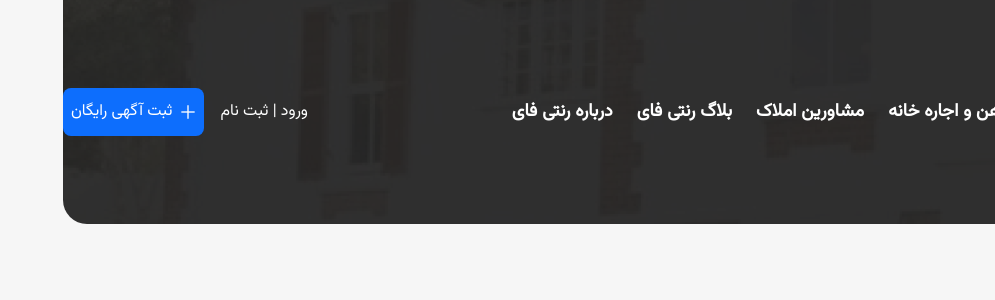
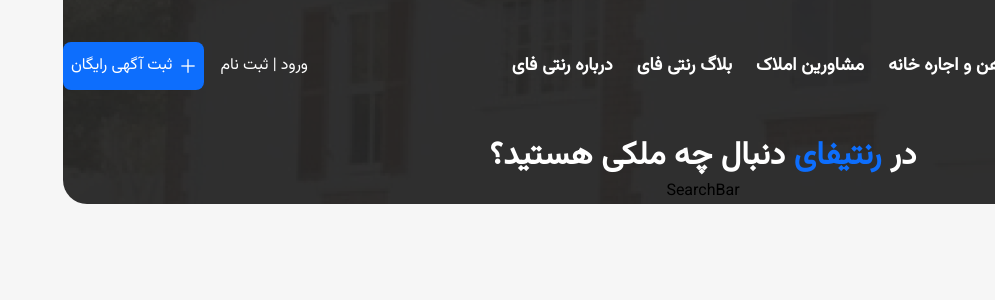
Before and after one commit to pouryazardosht/rentify-frontend, a React (Vite) app: page / in a window 1280 px wide. Shown: the top 300 px of the page, without its empty margins (285-1280 px from the left). Built offline with nearby package versions, Linux system fonts and the light colour scheme.

Commit message:
fix: line height remove from tailwind theme

```diff
--- a/src/pages/Home/Home.jsx
+++ b/src/pages/Home/Home.jsx
@@ -1,4 +1,5 @@
 import Header from "../../components/Header"
+import Banner from "./components/Banner"
 
 function Home() {
   return (
@@ -7,6 +8,7 @@
         <header className="container">
           <Header />
         </header>
+        <Banner />
       </div>
     </section>
   )
--- /dev/null
+++ b/src/pages/Home/components/Banner.jsx
@@ -0,0 +1,14 @@
+import SearchBar from "./SearchBar"
+
+function Banner() {
+    return (
+        <div className="flex items-center flex-col">
+            <p className="text-h3 text-white">
+                در <span className="text-primary">رنتیفای</span> دنبال چه ملکی هستید؟
+            </p>
+            <SearchBar />
+        </div>
+    )
+}
+
+export default Banner
--- /dev/null
+++ b/src/pages/Home/components/SearchBar.jsx
@@ -0,0 +1,7 @@
+function SearchBar() {
+    return (
+        <div>SearchBar</div>
+    )
+}
+
+export default SearchBar
--- a/tailwind.config.js
+++ b/tailwind.config.js
@@ -11,42 +11,36 @@
         h1: [
           "2.75rem",
           {
-            lineHeight: "9rem",
             fontWeight: 700,
           },
         ],
         h2: [
           "2.5rem",
           {
-            lineHeight: "9rem",
             fontWeight: 700,
           },
         ],
         h3: [
           "2rem",
           {
-            lineHeight: "9rem",
             fontWeight: 700,
           },
         ],
         h4: [
           "1.5rem",
           {
-            lineHeight: "9rem",
             fontWeight: 700,
           },
         ],
         h5: [
           "1.25rem",
           {
-            lineHeight: "9rem",
             fontWeight: 700,
           },
         ],
         h6: [
           "1.125rem",
           {
-            lineHeight: "9rem",
             fontWeight: 700,
           },
         ],
```
